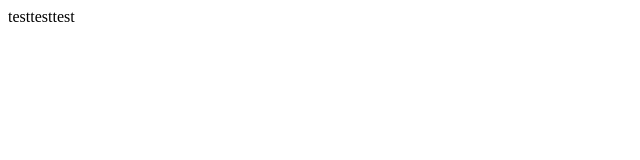
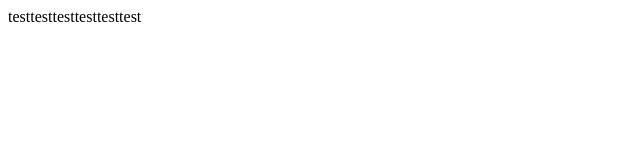
Before and after one commit to akikokubo/test201707, a plain HTML site: page index.html in a window 1280 px wide. Shown: the full height of the page, 0-640 px from the left. Drawn offline with Linux system fonts and the light colour scheme.

Commit message:
testtesttest

```diff
--- a/index.html
+++ b/index.html
@@ -5,6 +5,6 @@
 	<title>Document</title>
 </head>
 <body>
-	testtesttest
+	testtesttesttesttesttest
 </body>
 </html>
```
